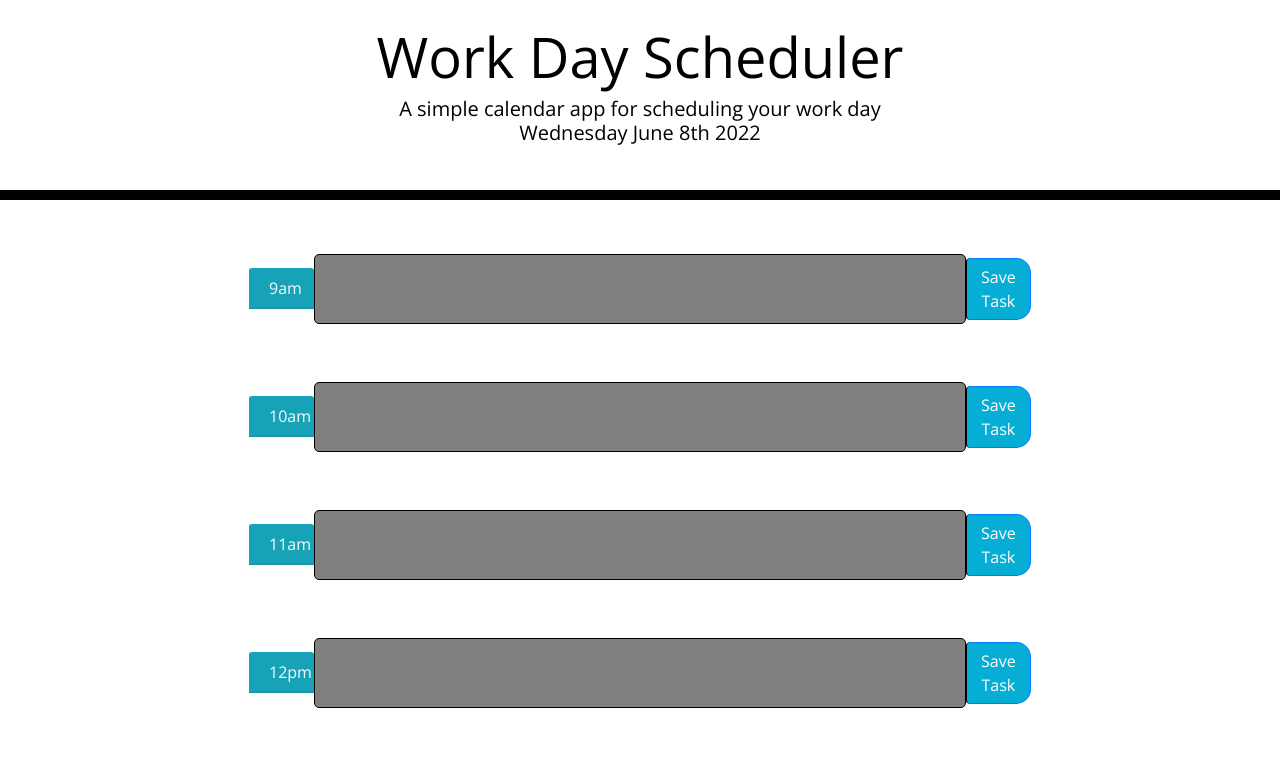
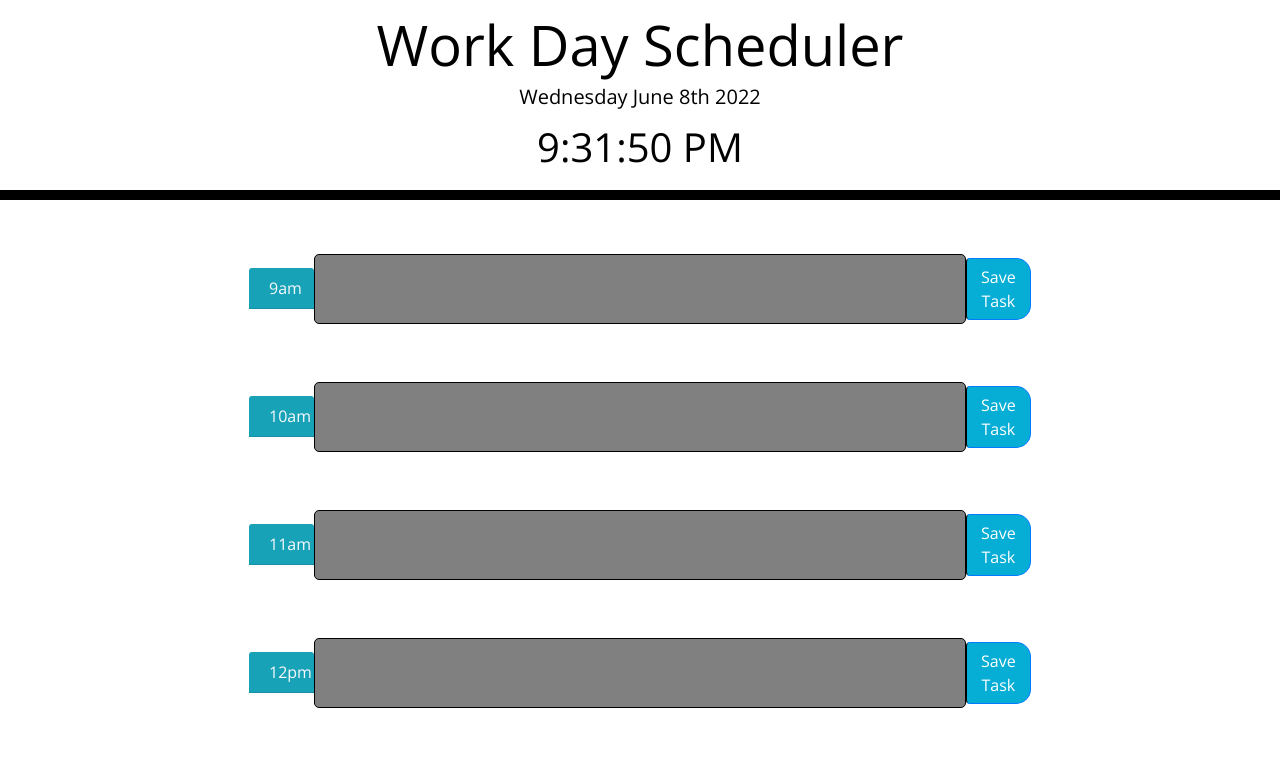
Before and after one commit to Tyl3r-s/work-day-scheduler, a plain HTML site: page index.html in a window 1280 px wide. Shown: the top 757 px of the page. Drawn offline with nearby package versions, Linux system fonts and the light colour scheme.

Commit message:
time and date now update

```diff
--- a/assets/script/script.js
+++ b/assets/script/script.js
@@ -1,14 +1,22 @@
 var tasks = {};
 
-const m = moment();
+var clock = document.getElementById("currentTime");
 
-document.getElementById("todaysDate").innerHTML = m.format("dddd MMMM Do YYYY");
+var date = document.getElementById("todaysDate")
 
 const currentHour = moment().format("H");
 
-const clock = moment().format("LTS");
+function clockTimer() {
+    clock.textContent = moment().format("LTS");
+}
 
-console.log(clock);
+function todaysDate() {
+    date.textContent = moment().format("dddd MMMM Do YYYY");
+}
+
+setInterval(todaysDate, 1000);
+
+setInterval(clockTimer, 1000);
 
 function hourTracker() {
 
--- a/index.html
+++ b/index.html
@@ -17,7 +17,6 @@
 
   <header class="jumbotron container-fluid d-flex flex-column align-items-center justify-content-center">
     <h1 class="display-4">Work Day Scheduler</h1>
-    <p class="lead mb-1">A simple calendar app for scheduling your work day</p>
     <p class="lead" id="todaysDate"></p>
     <h1 class="display-5" id="currentTime"></h1>
   </header>
```
